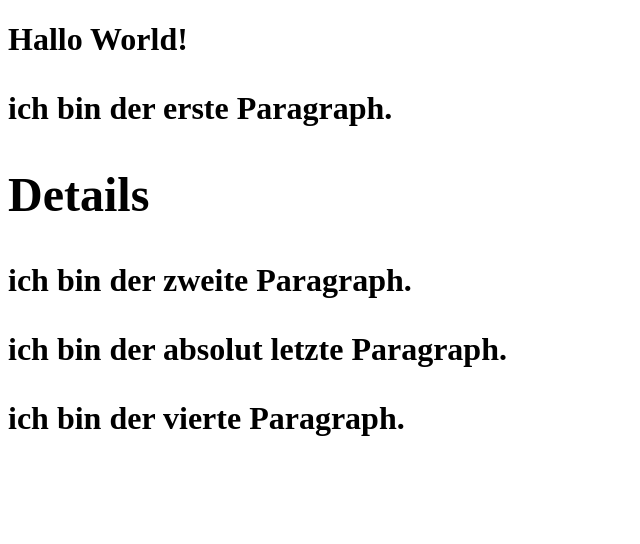
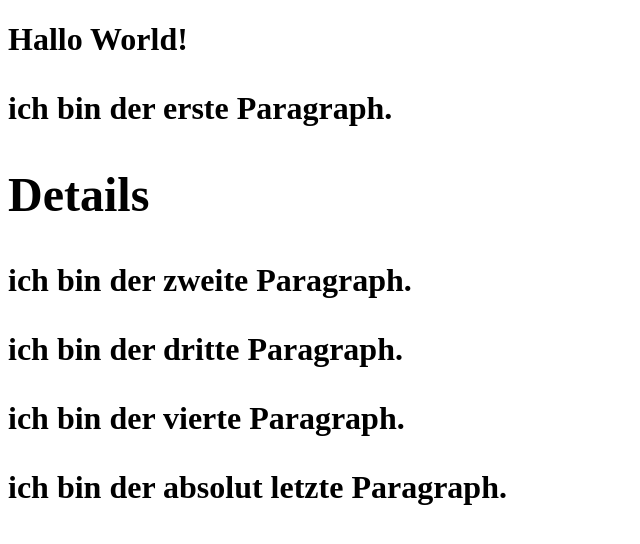
Before and after one commit to SarahDomscheit/cool-project, a plain HTML site: page index.html in a window 1280 px wide. Shown: the whole page, without its empty margins (0-640 px from the left). Drawn offline with Linux system fonts and the light colour scheme.

Commit message:
paragraphen verschoben

```diff
--- a/index.html
+++ b/index.html
@@ -14,8 +14,9 @@
           <p>ich bin der erste Paragraph.</p>
           <h2>Details</h2>
           <p>ich bin der zweite Paragraph.</p>
+          <p>ich bin der dritte Paragraph.</p>
+          <p>ich bin der vierte Paragraph.</p>
           <p>ich bin der absolut letzte Paragraph.</p>
-          <p>ich bin der vierte Paragraph.</p>
         </div>
       </h1>
 </body>
```
